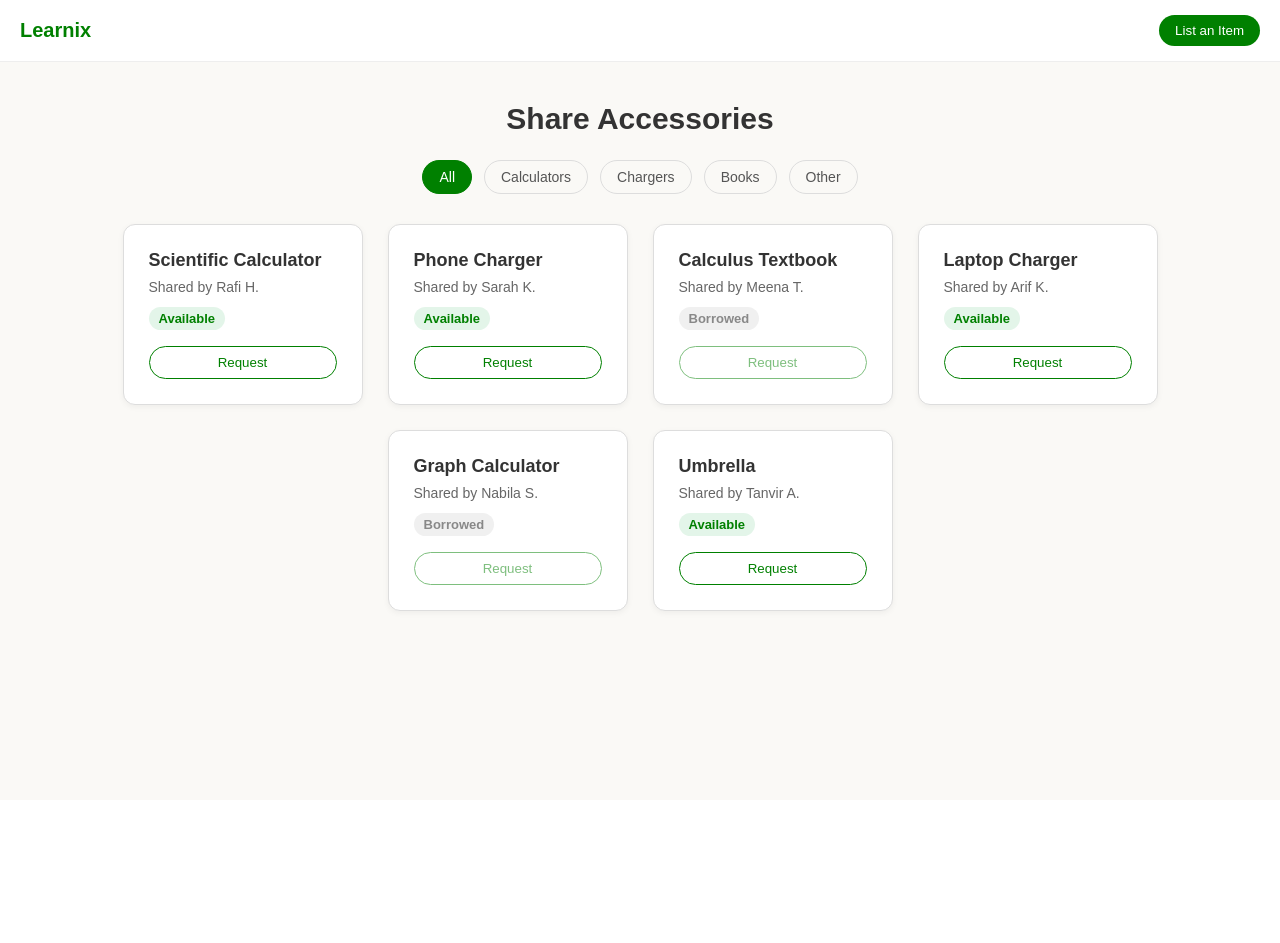
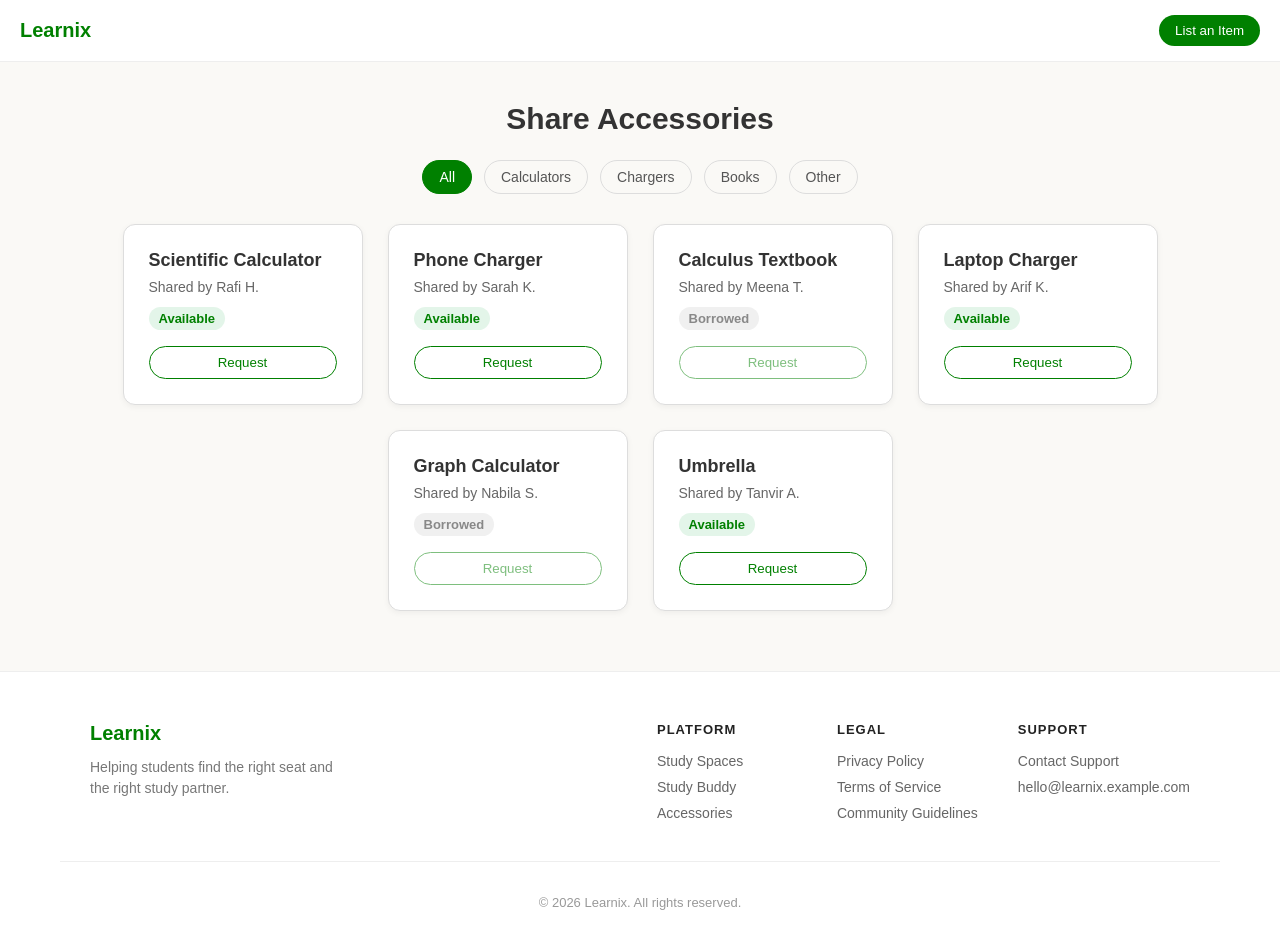
Before and after one commit to nur-rabby09/Learnix, a React (Vite) app: page /accessories in a window 1280 px wide. Before the commit the page ends 800 px from the top, so only its background shows below. Built offline with nearby package versions, Linux system fonts and the light colour scheme.

Commit message:
Added footer file

```diff
--- a/src/Accessories.jsx
+++ b/src/Accessories.jsx
@@ -1,6 +1,7 @@
 import { useState } from 'react';
 import { useNavigate } from 'react-router-dom';
 import './Accessories.css';
+import Footer from './Footer.jsx';
 
 const CATEGORIES = ['All', 'Calculators', 'Chargers', 'Books', 'Other'];
 
@@ -58,6 +59,7 @@ function Accessories() {
           ))}
         </div>
       </div>
+      <Footer />
     </div>
   );
 }
--- a/src/App.jsx
+++ b/src/App.jsx
@@ -1,5 +1,6 @@
 import { useNavigate } from 'react-router-dom';
 import './App.css';
+import Footer from './Footer.jsx';
 
 const NAV_ITEMS = [
   { label: 'Home', path: '/' },
@@ -87,7 +88,7 @@ function App() {
       </div>
 
       {/* Footer */}
-      <div className="footer">About Us</div>
+      <Footer />
 
     </div>
   );
--- /dev/null
+++ b/src/Footer.css
@@ -0,0 +1,63 @@
+.site-footer {
+    background: #fff;
+    color: #666;
+    padding: 50px 60px 20px;
+    box-sizing: border-box;
+    border-top: 1px solid #eee;
+  }
+
+  .footer-top {
+    display: flex;
+    flex-wrap: wrap;
+    justify-content: space-between;
+    gap: 40px;
+    max-width: 1100px;
+    margin: 0 auto;
+  }
+
+  .footer-brand {
+    flex: 1 1 260px;
+  }
+
+  .footer-logo {
+    font-size: 20px;
+    font-weight: bold;
+    color: green;
+  }
+
+  .footer-tagline {
+    font-size: 14px;
+    color: #777;
+    margin-top: 12px;
+    max-width: 260px;
+    line-height: 1.5;
+  }
+
+  .footer-col {
+    display: flex;
+    flex-direction: column;
+    gap: 10px;
+    min-width: 140px;
+  }
+
+  .footer-col h4 {
+    font-size: 13px;
+    letter-spacing: 1px;
+    text-transform: uppercase;
+    color: #222;
+    margin: 0 0 6px;
+  }
+
+  .footer-col span {
+    font-size: 14px;
+    color: #666;
+  }
+
+  .footer-bottom {
+    border-top: 1px solid #eee;
+    margin-top: 40px;
+    padding-top: 20px;
+    text-align: center;
+    font-size: 13px;
+    color: #999;
+  }
--- /dev/null
+++ b/src/Footer.jsx
@@ -0,0 +1,42 @@
+import './Footer.css';
+
+function Footer() {
+  return (
+    <footer className="site-footer">
+      <div className="footer-top">
+        <div className="footer-brand">
+          <span className="footer-logo">Learnix</span>
+          <p className="footer-tagline">
+            Helping students find the right seat and the right study partner.
+          </p>
+        </div>
+
+        <div className="footer-col">
+          <h4>Platform</h4>
+          <span>Study Spaces</span>
+          <span>Study Buddy</span>
+          <span>Accessories</span>
+        </div>
+
+        <div className="footer-col">
+          <h4>Legal</h4>
+          <span>Privacy Policy</span>
+          <span>Terms of Service</span>
+          <span>Community Guidelines</span>
+        </div>
+
+        <div className="footer-col">
+          <h4>Support</h4>
+          <span>Contact Support</span>
+          <span>hello@learnix.example.com</span>
+        </div>
+      </div>
+
+      <div className="footer-bottom">
+        <p>© 2026 Learnix. All rights reserved.</p>
+      </div>
+    </footer>
+  );
+}
+
+export default Footer;
--- a/src/StudyBuddy.jsx
+++ b/src/StudyBuddy.jsx
@@ -2,7 +2,7 @@ import { useState } from 'react';
 import { useNavigate } from 'react-router-dom';
 import './App.css';
 import './StudyBuddy.css';
-import './Accessories'
+import Footer from './Footer.jsx';
 import heroImg from './assets/image001.jpg';
 
 const NAV_ITEMS = [
@@ -136,6 +136,8 @@ function StudyBuddy() {
         )}
       </div>
 
+      <Footer />
+
     </div>
   );
 }
--- a/src/StudySpaces.jsx
+++ b/src/StudySpaces.jsx
@@ -1,5 +1,6 @@
 import { useNavigate } from 'react-router-dom';
 import './App.css';
+import Footer from './Footer.jsx';
 
 const NAV_ITEMS = [
   { label: 'Home', path: '/' },
@@ -35,6 +36,8 @@ function StudySpaces() {
 
       {/* Page content goes here */}
 
+      <Footer />
+
     </div>
   );
 }
```
